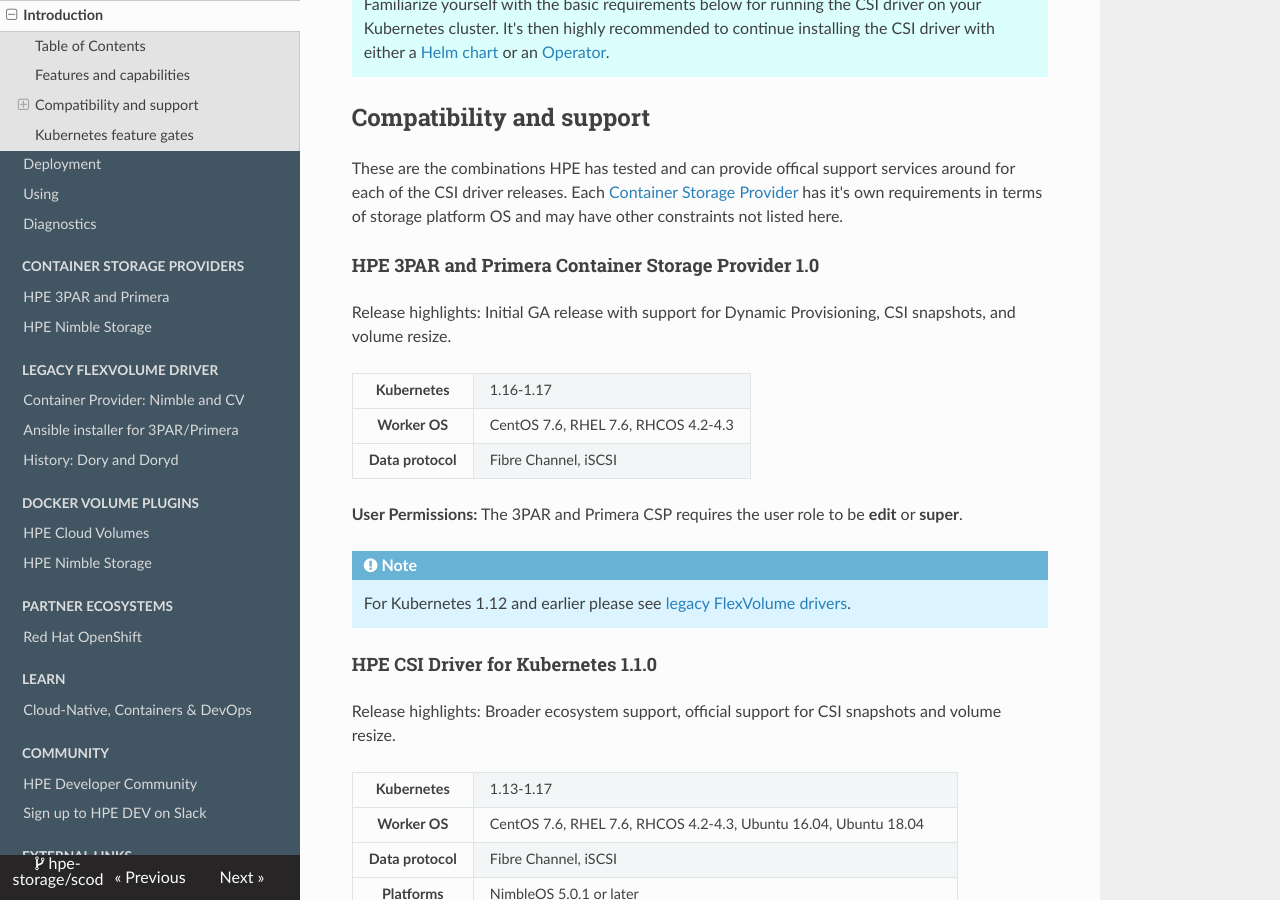
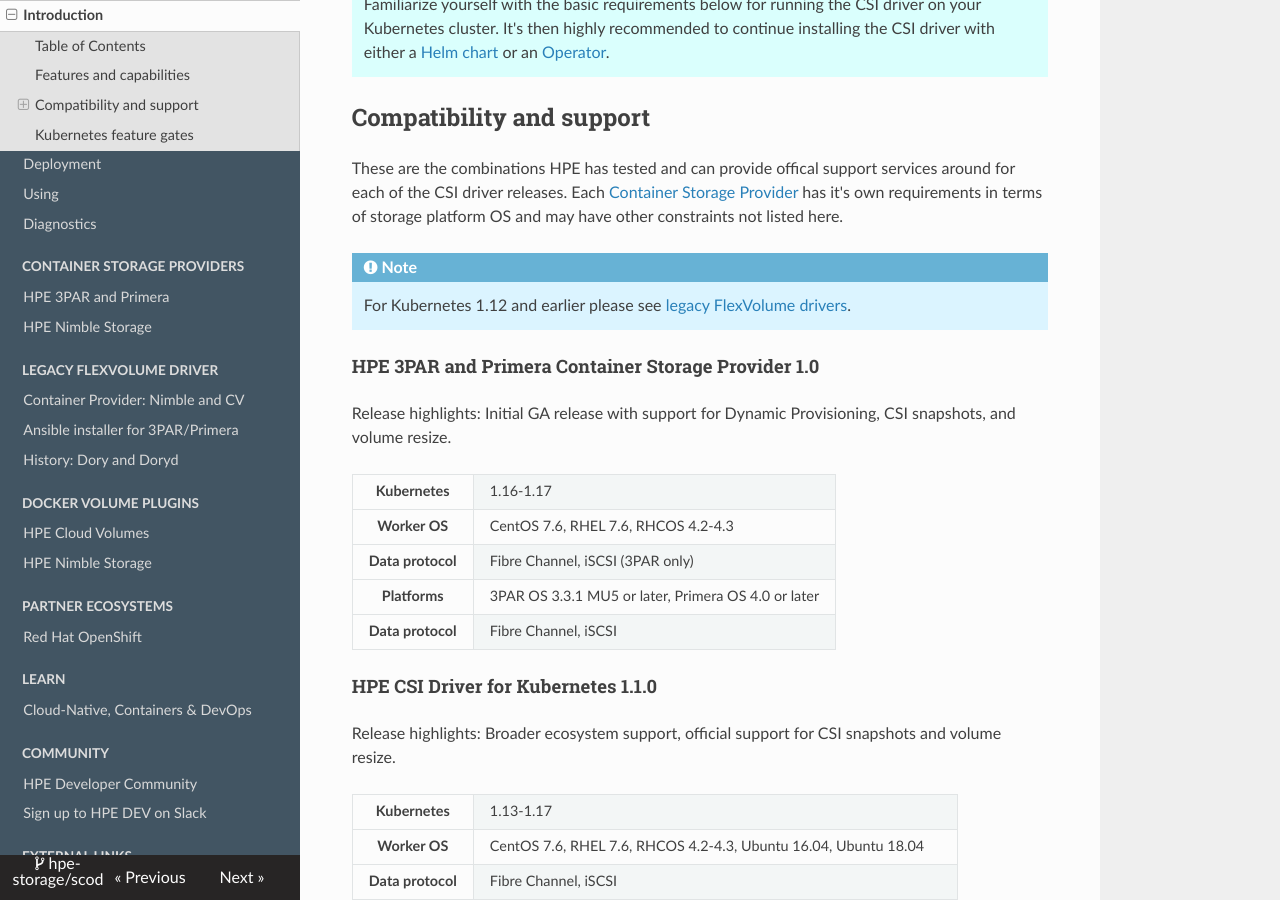
Before and after one commit to hpe-storage/scod, an MkDocs documentation site: the page built from docs/csi_driver/index.md, in a window 1280 px wide and 900 px high, scrolled down 1941 px. Built offline with MkDocs 1.6.1, drawn with Linux system fonts in a browser that asks for light colours; nearby versions of some CDN libraries.

```diff
--- a/docs/csi_driver/index.md
+++ b/docs/csi_driver/index.md
@@ -39,6 +39,9 @@ Refer to the [official table](https://kubernetes.io/docs/reference/command-line-
 
 These are the combinations HPE has tested and can provide offical support services around for each of the CSI driver releases. Each [Container Storage Provider](../container_storage_provider/index.md) has it's own requirements in terms of storage platform OS and may have other constraints not listed here.
 
+!!! note
+    For Kubernetes 1.12 and earlier please see [legacy FlexVolume drivers](../flexvolume_driver/index.md).
+
 #### HPE 3PAR and Primera Container Storage Provider 1.0
 
 Release highlights: Initial GA release with support for Dynamic Provisioning, CSI snapshots, and volume resize.
@@ -52,16 +55,19 @@ Release highlights: Initial GA release with support for Dynamic Provisioning, CS
     <th>Worker OS</th>
     <td>CentOS 7.6, RHEL 7.6, RHCOS 4.2-4.3
   </tr>
+    <tr>
+    <th>Data protocol</th>
+    <td>Fibre Channel, iSCSI (3PAR only) </td>
+  </tr>
+  <tr>
+    <th>Platforms</th>
+    <td>3PAR OS 3.3.1 MU5 or later, Primera OS 4.0 or later
+  </tr>
   <tr>
     <th>Data protocol</th>
     <td>Fibre Channel, iSCSI </td>
   </tr>
 </table>
-
-**User Permissions:** The 3PAR and Primera CSP requires the user role to be **edit** or **super**.
-
-!!! note
-    For Kubernetes 1.12 and earlier please see [legacy FlexVolume drivers](../flexvolume_driver/index.md).
 
 #### HPE CSI Driver for Kubernetes 1.1.0
 
--- a/mkdocs.yml
+++ b/mkdocs.yml
@@ -54,7 +54,7 @@ nav:
     - 'Ansible installer for 3PAR/Primera': 'flexvolume_driver/hpe_3par_primera_installer/index.md'
     - 'History: Dory and Doryd ': 'flexvolume_driver/dory/index.md'
   - DOCKER VOLUME PLUGINS:
-#    - 'HPE 3PAR and Primera': 'docker_volume_plugins/hpe_3par_primera_storage/index.md'
+#    - 'HPE 3PAR and Primera': 'docker_volume_plugins/hpe_3par_primera/index.md'
     - 'HPE Cloud Volumes': 'docker_volume_plugins/hpe_cloud_volumes/index.md'
     - 'HPE Nimble Storage': 'docker_volume_plugins/hpe_nimble_storage/index.md'
 # - WORKLOAD BLUEPRINTS:
```
Also changed, not shown: docs/container_storage_provider/hpe_3par_primera/index.md (+5 -3 lines), docs/docker_volume_plugins/hpe_3par_primera_storage/index.md (deleted, +0 -1 lines), docs/legal/support/index.md (+4 -0 lines).
